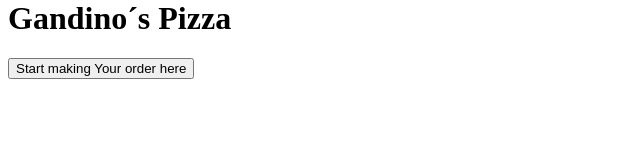
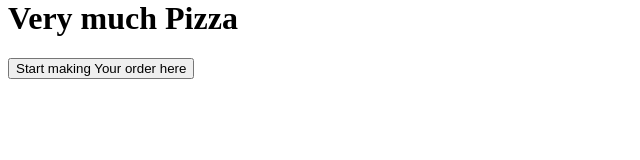
Before and after one commit to emlo2018/pizza-test, a plain HTML site: page index.html in a window 1280 px wide. Shown: the whole page, without its empty margins (0-640 px from the left). Drawn offline with Linux system fonts and the light colour scheme.

```diff
--- a/index.html
+++ b/index.html
@@ -9,7 +9,7 @@
   </head>
   <body>
     <header>
-      <h1>Gandino´s Pizza</h1>
+      <h1>Very much Pizza</h1>
     </header>
 
   <main>
```
Also changed, not shown: pizzabot.js (line endings or trailing spaces).
